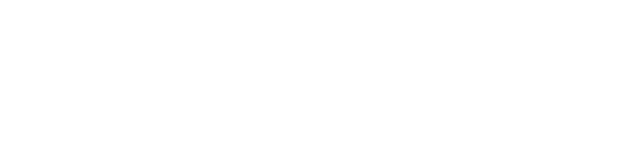
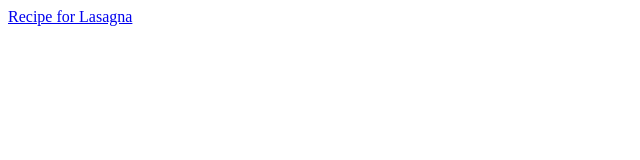
Before and after one commit to SergioNR/odin-recipes, a plain HTML site: page index.html in a window 1280 px wide. Shown: the whole page, without its empty margins (0-640 px from the left). Drawn offline with Linux system fonts and the light colour scheme.

Commit message:
Add link from index.html to lasagna recipe page
Added link from index.html to lasagna recipe page

```diff
--- a/index.html
+++ b/index.html
@@ -7,5 +7,6 @@
     <title>Document</title>
 </head>
 <body>
+    <a href="./recipes/lasagna.html">Recipe for Lasagna</a>
 </body>
 </html>
```
